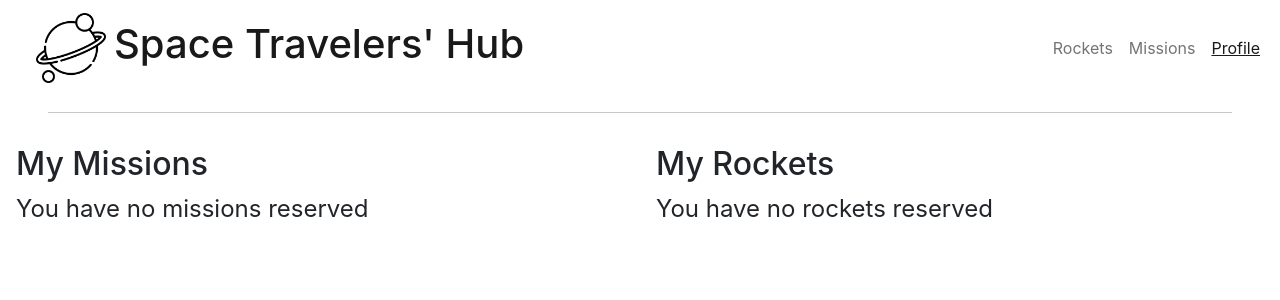
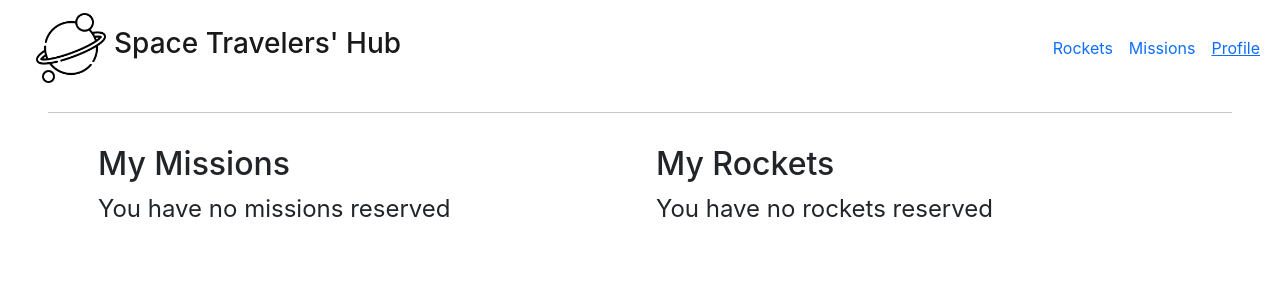
Before and after one commit to lincoln1883/space-x, a React (Create React App) app: page /profile in a window 1280 px wide. Shown: the top 300 px of the page. Built offline with nearby package versions, Linux system fonts and the light colour scheme.

Commit message:
Add styling rule to adjust width fo element.

```diff
--- a/src/components/Missions.jsx
+++ b/src/components/Missions.jsx
@@ -26,7 +26,7 @@ const MissionList = () => {
   }
 
   return (
-    <div className="container-fluid ms-5 me-5" data-testid="mission-item">
+    <div className="container mx-auto" data-testid="mission-item">
       <table className="table table-bordered table-striped">
         <thead className="tableHead">
           <tr>
--- a/src/components/Navbar.jsx
+++ b/src/components/Navbar.jsx
@@ -8,7 +8,7 @@ const Navbar = () => (
       <div className="container-fluid">
         <NavLink className="navbar-brand ms-4 d-flex align-items-center" to="/">
           <img src={logo} alt="planet" width="70" height="70" />
-          <h1 className="ms-2">
+          <h1 className="ms-2 fs-3">
             Space Travelers&apos; Hub
           </h1>
         </NavLink>
@@ -18,13 +18,13 @@ const Navbar = () => (
         <div className="collapse navbar-collapse" id="navbarScroll">
           <ul className="navbar-nav ms-auto my-2 my-lg-0 navbar-nav-scroll">
             <li className="nav-item">
-              <NavLink className="nav-link" aria-current="page" to="/">Rockets</NavLink>
+              <NavLink className="nav-link text-primary" aria-current="page" to="/">Rockets</NavLink>
             </li>
             <li className="nav-item">
-              <NavLink className="nav-link" to="/missions">Missions</NavLink>
+              <NavLink className="nav-link  text-primary" to="/missions">Missions</NavLink>
             </li>
             <li className="nav-item">
-              <NavLink className="nav-link" to="/profile">Profile</NavLink>
+              <NavLink className="nav-link  text-primary" to="/profile">Profile</NavLink>
             </li>
           </ul>
         </div>
--- a/src/components/Profile.jsx
+++ b/src/components/Profile.jsx
@@ -10,7 +10,7 @@ const Profile = () => {
   const reservedMissions = missions.filter((mission) => mission.reserved);
 
   return (
-    <div className="d-flex justify-content-evenly ">
+    <div className="container d-flex justify-content-evenly ">
       <div className="d-flex flex-column w-100 p-3">
         <h2>My Missions</h2>
         {reservedMissions.length === 0 && <p className="fs-4">You have no missions reserved</p>}
```
